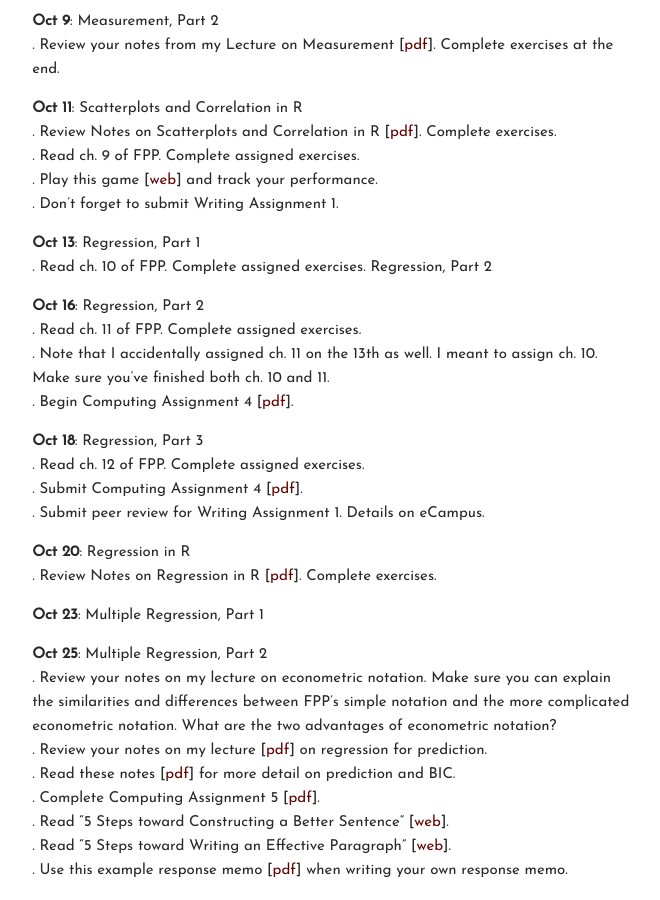
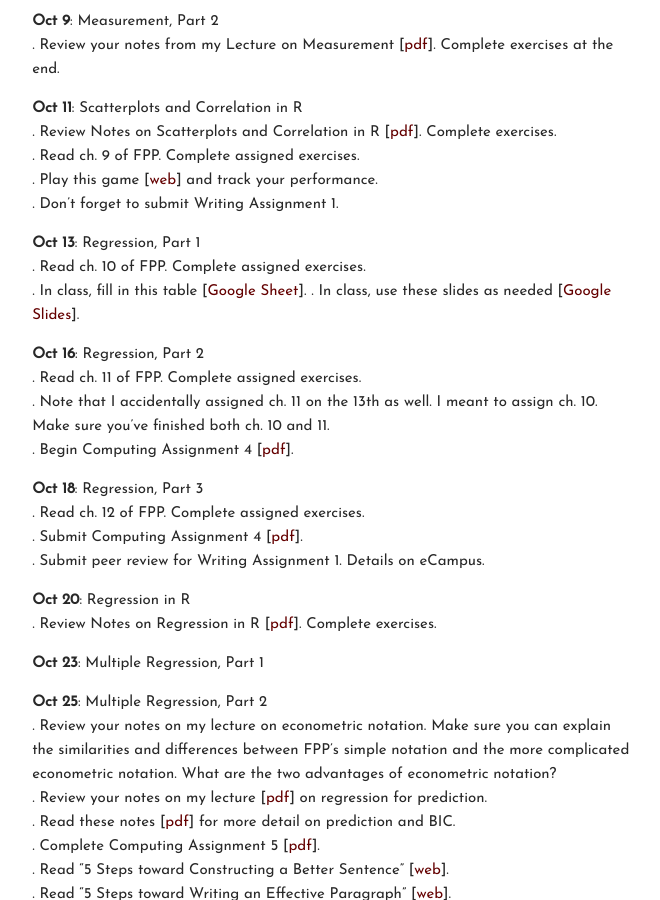
Before and after one commit to carlislerainey/carlislerainey.github.io, a Jekyll site: the page built from teaching/pols-209/index.md, in a window 1280 px wide and 900 px high, scrolled down 2060 px. Shown: the whole window, without its empty margins (430-1090 px from the left). Built offline with Jekyll 4.4.1, drawn with Linux system fonts in a browser that asks for light colours.

Commit message:
update 209

```diff
--- a/teaching/pols-209/index.md
+++ b/teaching/pols-209/index.md
@@ -99,7 +99,8 @@ Tasks (bullets) below the date should be completed before the next class (unless
 
 **Oct 13**: Regression, Part 1
 . Read ch. 10 of FPP. Complete assigned exercises.
-Regression, Part 2
+. In class, fill in this table [[Google Sheet](https://docs.google.com/spreadsheets/d/1uiBoSY49F_o3C9_H_9cpaAFtP9Cpby16z9XW_aymZXc/edit?usp=sharing)].
+. In class, use these slides as needed [[Google Slides](https://docs.google.com/presentation/d/1SOUFFnB3VvILGscV5qOGxJnKJjHIHdbhFzxyB7SEJ8Y/edit?usp=sharing)].
 
 **Oct 16**: Regression, Part 2
 . Read ch. 11 of FPP. Complete assigned exercises.
```
